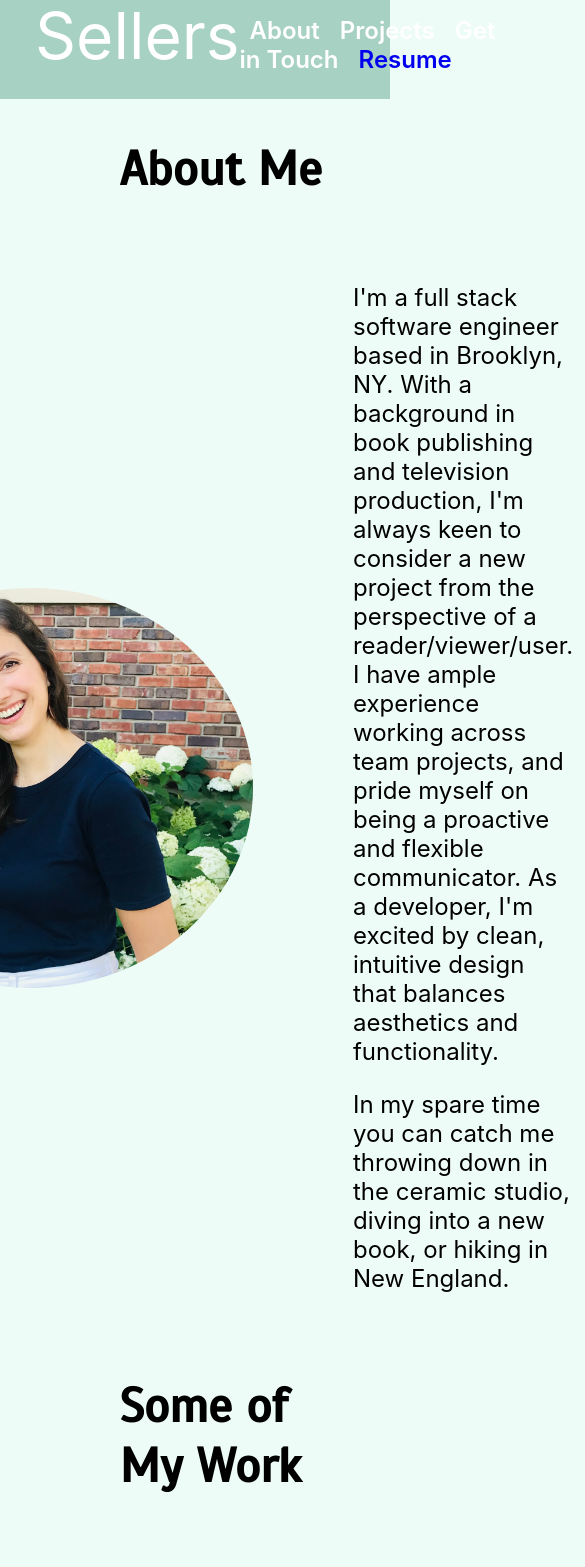
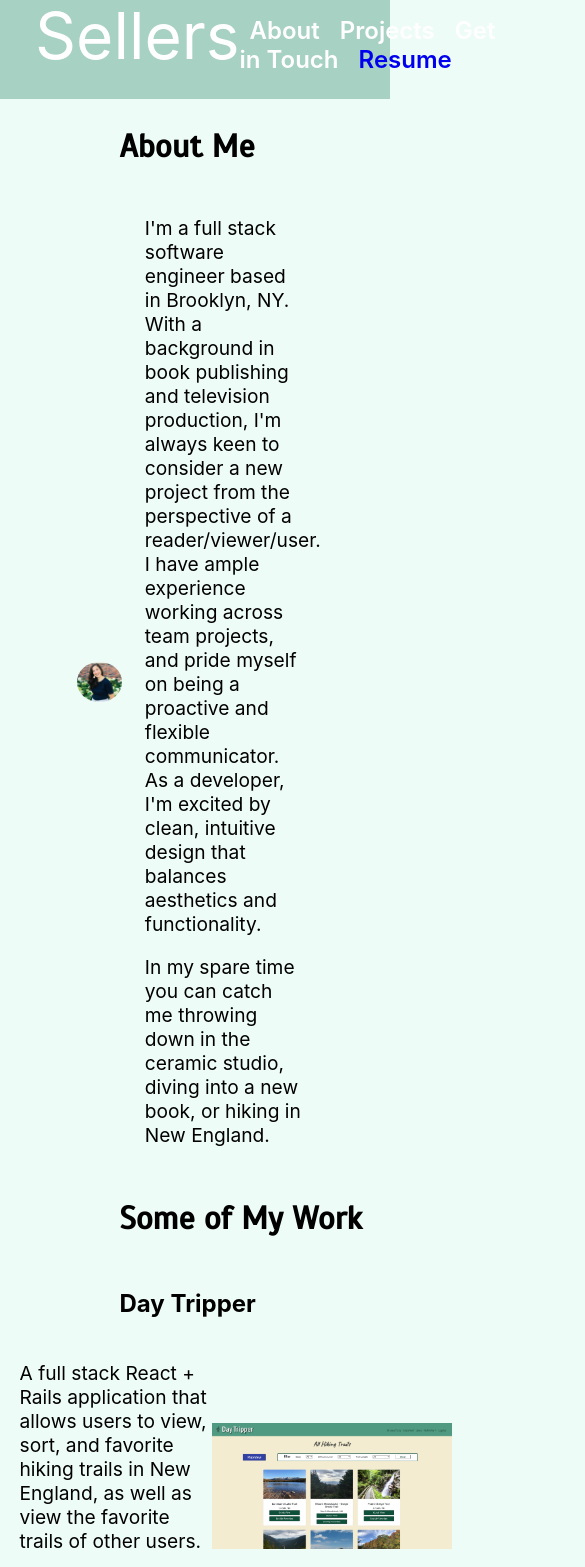
Before and after one commit to esellers25/personal-site, a React (Create React App) app: page / in a window 390 px wide. Shown: the part 100-1667 px from the top of the page, 585 px wide, since content can reach past the window. Built offline with nearby package versions, Linux system fonts and the light colour scheme.

Commit message:
mobile tweaks

```diff
--- a/src/index.css
+++ b/src/index.css
@@ -62,10 +62,10 @@ code {
 }
 
 .profilePic {
-  height: 400px;
+  height: 2.5em;
   width: auto;
   border-radius: 100%;
-  margin-right: 30px;
+  margin-right: 15px;
 }
 
 .aboutMe {
@@ -81,12 +81,12 @@ code {
 }
 
 .bio {
-  width: 500px;
-  margin: 20px 0px 20px 70px;
+  width: 10em;
+  margin: 5px 0px 5px 8px;
 }
 
 p {
-  font-size: 1.5em;
+  font-size: 1.2em;
 }
 
 span {
@@ -100,14 +100,14 @@ h1 {
 }
 
 h2 {
-  font-size: 3em;
+  font-size: 2em;
   padding-left: 100px;
   /* padding-top: 113px; */
   font-family: 'Scada', sans-serif;
 }
 
 h3 {
-  font-size: 1.7em;
+  font-size: 1.5em;
   padding-left: 100px;
 }
 
@@ -128,11 +128,11 @@ h3 {
 }
 
 .examples img {
-  width: 550px;
+  width: 15em;
 }
 
 .examples p {
-  width: 400px;
+  width: 10em;
 }
 
 @media (min-width: 800px){
```
